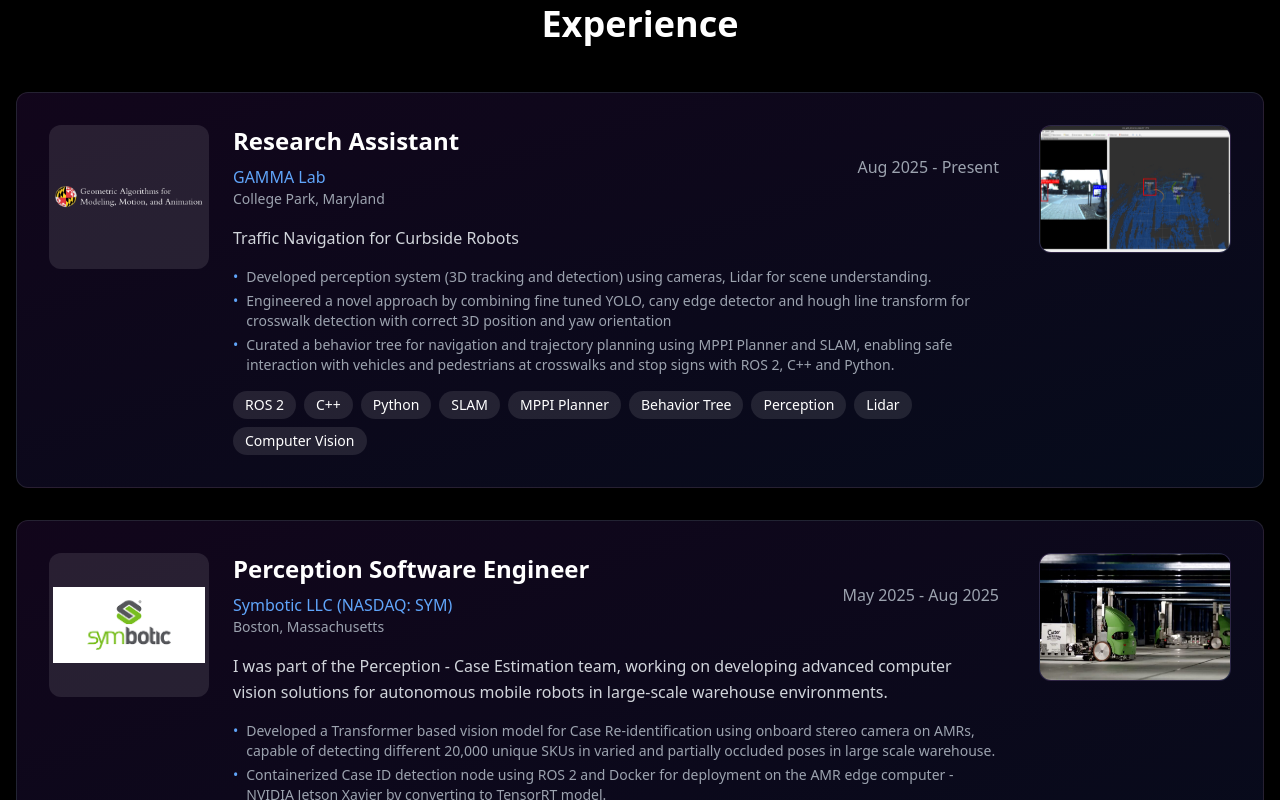
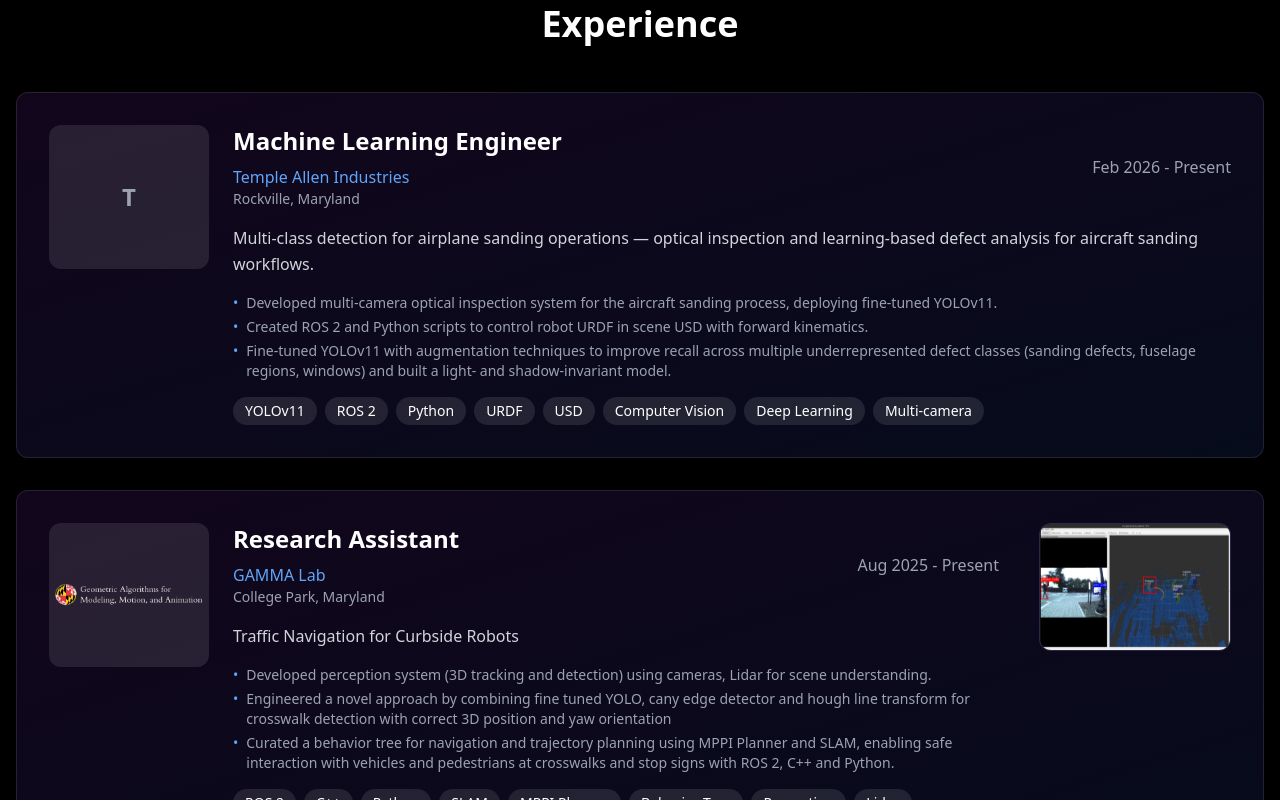
Before and after one commit to kunj1302/kunj1302.github.io, a Next.js app: page / in a window 1280 px wide. Shown: the part 1540-2340 px from the top of the page. Built offline with nearby package versions, Linux system fonts and the light colour scheme.

Commit message:
Added latest experience

```diff
--- a/app/components/ExperienceSection.tsx
+++ b/app/components/ExperienceSection.tsx
@@ -8,6 +8,30 @@ import ImageModal from './ImageModal';
 const experiences = [
 	{
 		id: 1,
+		title: 'Machine Learning Engineer',
+		company: 'Temple Allen Industries',
+		location: 'Rockville, Maryland',
+		period: 'Feb 2026 - Present',
+		description:
+			'Multi-class detection for airplane sanding operations — optical inspection and learning-based defect analysis for aircraft sanding workflows.',
+		achievements: [
+			'Developed multi-camera optical inspection system for the aircraft sanding process, deploying fine-tuned YOLOv11.',
+			'Created ROS 2 and Python scripts to control robot URDF in scene USD with forward kinematics.',
+			'Fine-tuned YOLOv11 with augmentation techniques to improve recall across multiple underrepresented defect classes (sanding defects, fuselage regions, windows) and built a light- and shadow-invariant model.',
+		],
+		technologies: [
+			'YOLOv11',
+			'ROS 2',
+			'Python',
+			'URDF',
+			'USD',
+			'Computer Vision',
+			'Deep Learning',
+			'Multi-camera',
+		],
+	},
+	{
+		id: 2,
 		title: 'Research Assistant',
 		company: 'GAMMA Lab',
 		location: 'College Park, Maryland',
@@ -23,7 +47,7 @@ const experiences = [
 		projectImage: '/track 2.png'
 	},
 	{
-		id: 2,
+		id: 3,
 		title: 'Perception Software Engineer',
 		company: 'Symbotic LLC (NASDAQ: SYM)',
 		location: 'Boston, Massachusetts',
@@ -40,7 +64,7 @@ const experiences = [
 		projectImage: '/symbot.jpeg'
 	},
 	{
-		id: 3,
+		id: 4,
 		title: 'Computer Vision Graduate Research Assistant',
 		company: 'Bio-Imaging and Machine Vision (BMV) Lab',
 		location: 'College Park, Maryland',
@@ -59,7 +83,7 @@ const experiences = [
 		projectLink: 'https://github.com/kunj13/Crab-Detection-and-Cutting-Automation-System'
 	},
 	{
-		id: 4,
+		id: 5,
 		title: 'MITACS Globalink Research Intern',
 		company: 'University of Alberta',
 		location: 'Edmonton, Canada',
```
